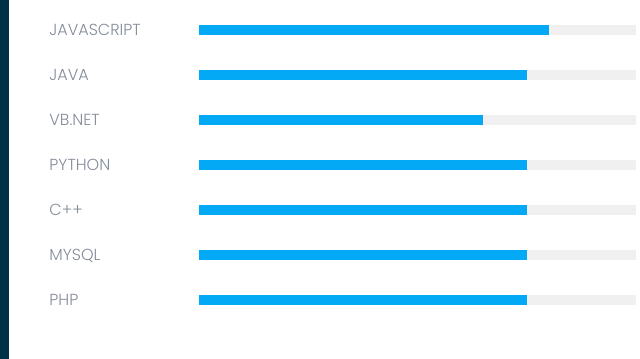
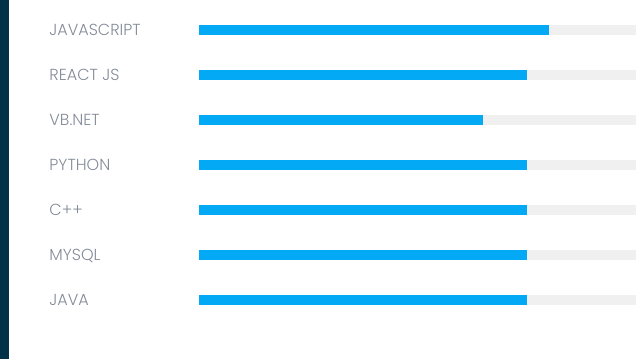
Before and after one commit to Hrishi-Angir/coursera-test, a plain HTML site: page CV/index.html in a window 1280 px wide. Shown: the part 588-947 px from the top of the page, 464-1104 px from the left. Drawn offline with Linux system fonts and the light colour scheme.

Commit message:
Update index.html

```diff
--- a/CV/index.html
+++ b/CV/index.html
@@ -135,7 +135,7 @@
                 </div>
 
                 <div class="box">
-                    <h4>JAVA</h4>
+                    <h4>REACT JS</h4>
                     <div class="percent">
                         <div style="width: 75%;"></div>
                     </div>
@@ -170,7 +170,7 @@
                 </div>
 
                 <div class="box">
-                    <h4>PHP</h4>
+                    <h4>JAVA</h4>
                     <div class="percent">
                         <div style="width: 75%;"></div>
                     </div>
```
